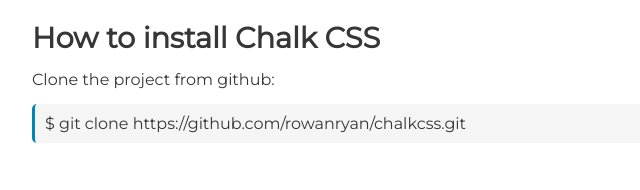
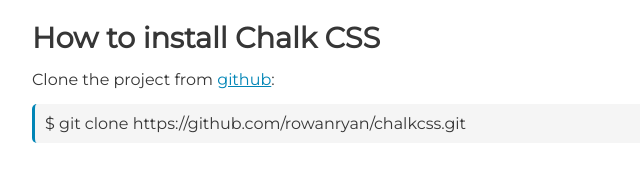
Before and after one commit to rowanryan/chalkcss, a plain HTML site: page index.html in a window 1280 px wide. Shown: the part 443-633 px from the top of the page, 148-788 px from the left. Drawn offline with Linux system fonts and the light colour scheme.

Commit message:
Added link to github repo

```diff
--- a/index.html
+++ b/index.html
@@ -89,7 +89,8 @@
         <div class="section">
             <h1 class="size-4">How to install Chalk CSS</h1>
 
-            <p class="description">Clone the project from github:</p>
+            <p class="description">Clone the project from
+                <a href="https://github.com/rowanryan/chalkcss" class="primary">github</a>:</p>
             <div class="code">
                 <p>$ git clone https://github.com/rowanryan/chalkcss.git</p>
             </div>
```
